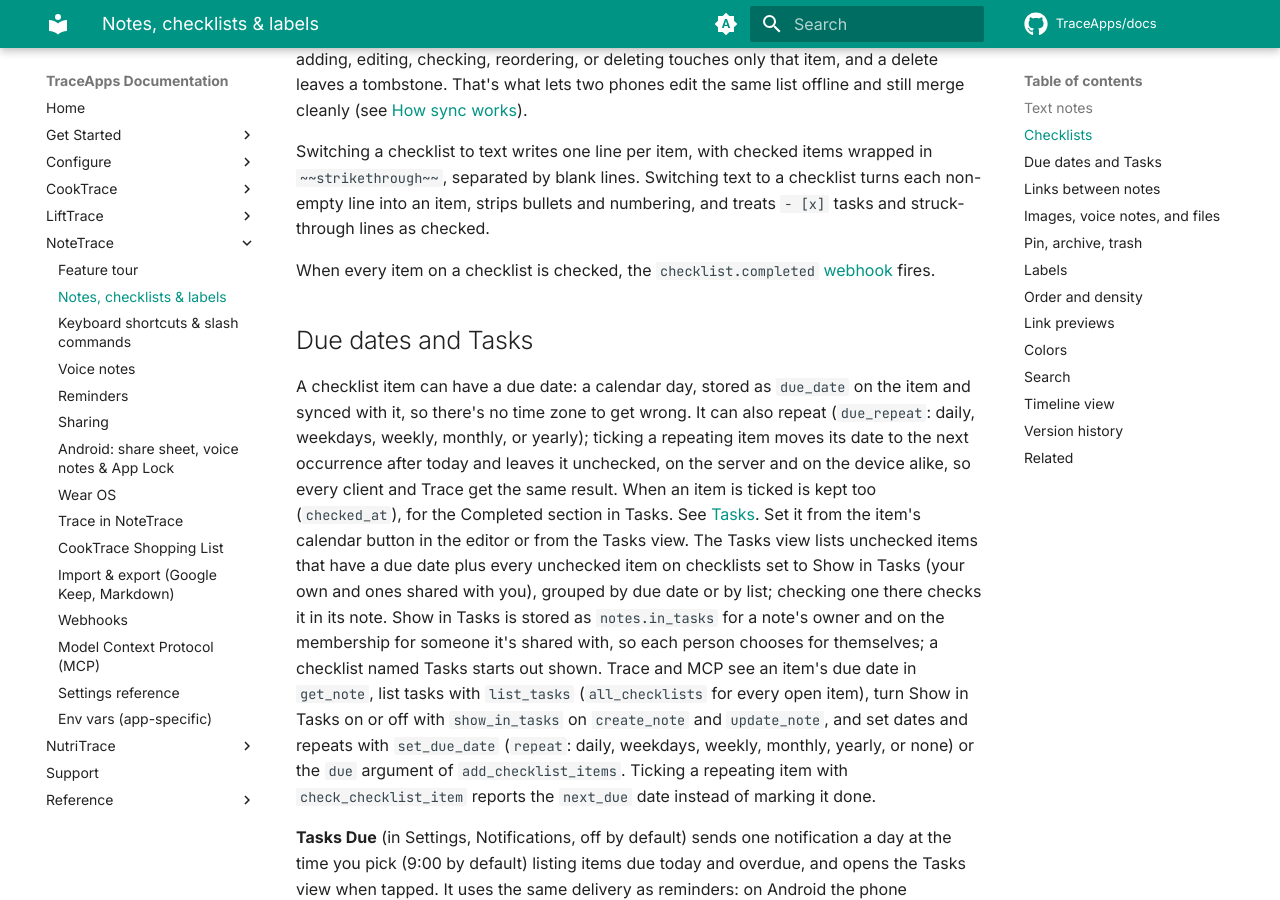
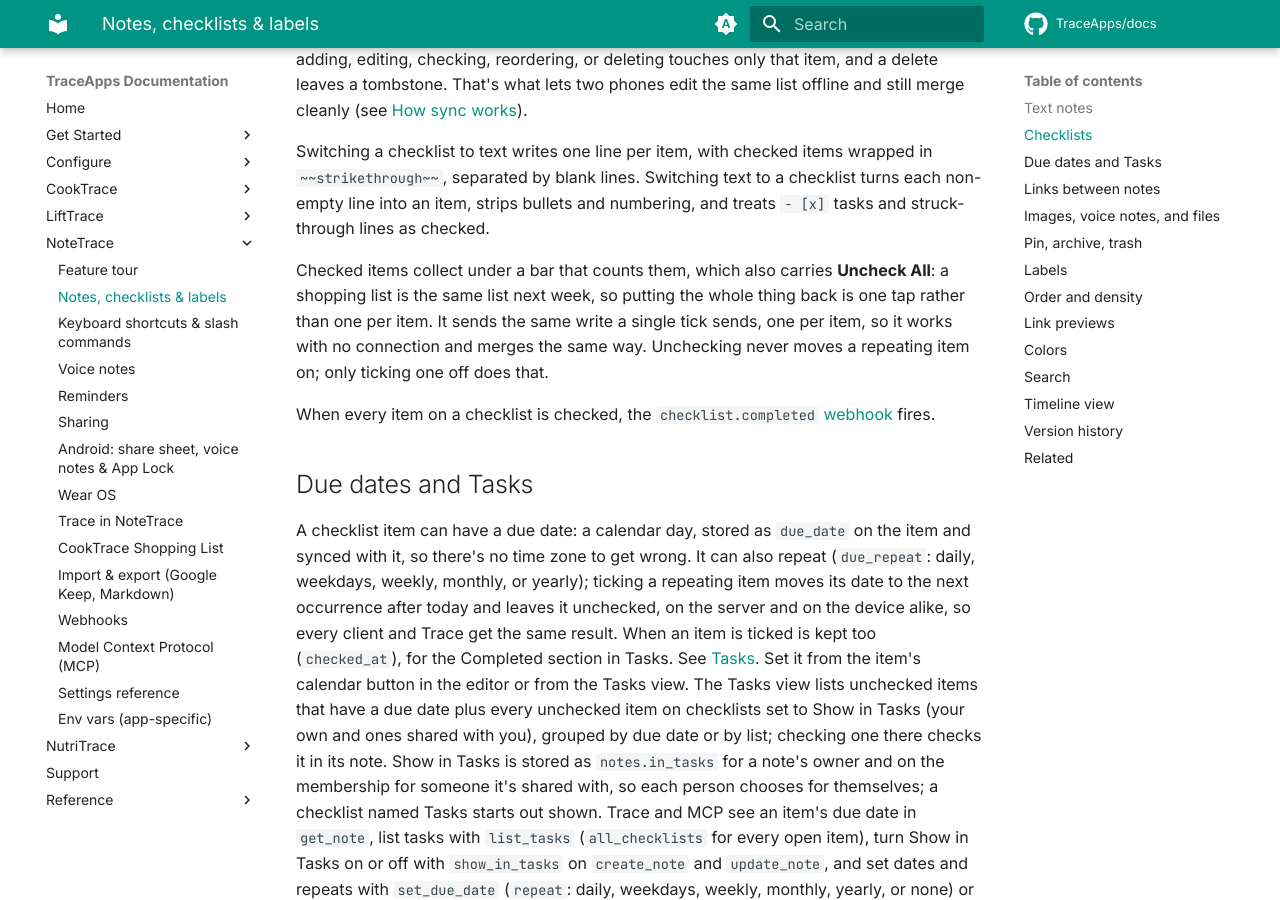
Before and after one commit to TraceApps/docs, an MkDocs documentation site: the page built from docs/notetrace/notes.md, in a window 1280 px wide and 900 px high, scrolled down 587 px. Built offline with MkDocs 1.6.1 and Material for MkDocs 9.7.7, drawn with Linux system fonts in a browser that asks for light colours; comment, search, counter and statistics services are not loaded.

Commit message:
Uncheck All on a checklist

```diff
--- a/docs/notetrace/notes.md
+++ b/docs/notetrace/notes.md
@@ -13,6 +13,8 @@ Titles are separate from the body and optional. An untitled note shows its first
 Each checklist item is its own row with a stable id (a UUID generated on the device that created it), its text, checked state, and position. Items are never replaced as a whole list: adding, editing, checking, reordering, or deleting touches only that item, and a delete leaves a tombstone. That's what lets two phones edit the same list offline and still merge cleanly (see [How sync works](../mobile/sync.md)).
 
 Switching a checklist to text writes one line per item, with checked items wrapped in `~~strikethrough~~`, separated by blank lines. Switching text to a checklist turns each non-empty line into an item, strips bullets and numbering, and treats `- [x]` tasks and struck-through lines as checked.
+
+Checked items collect under a bar that counts them, which also carries **Uncheck All**: a shopping list is the same list next week, so putting the whole thing back is one tap rather than one per item. It sends the same write a single tick sends, one per item, so it works with no connection and merges the same way. Unchecking never moves a repeating item on; only ticking one off does that.
 
 When every item on a checklist is checked, the `checklist.completed` [webhook](webhooks.md) fires.
 
```
